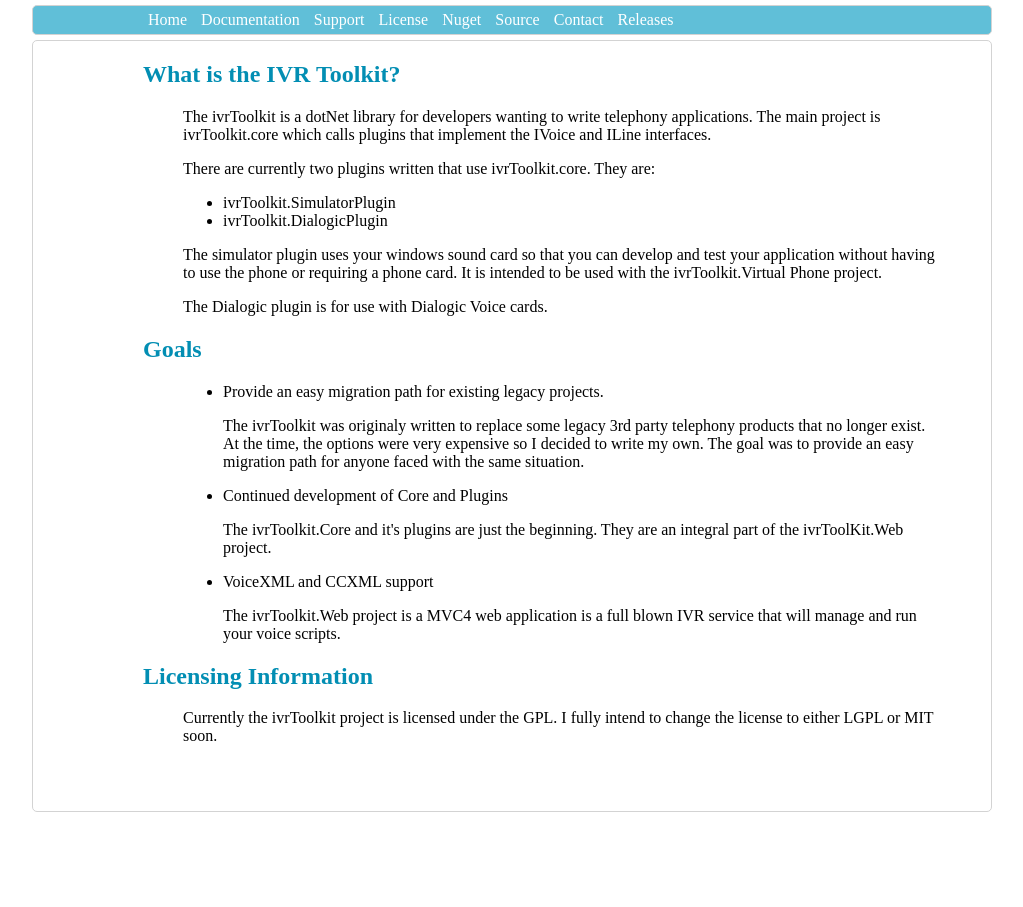
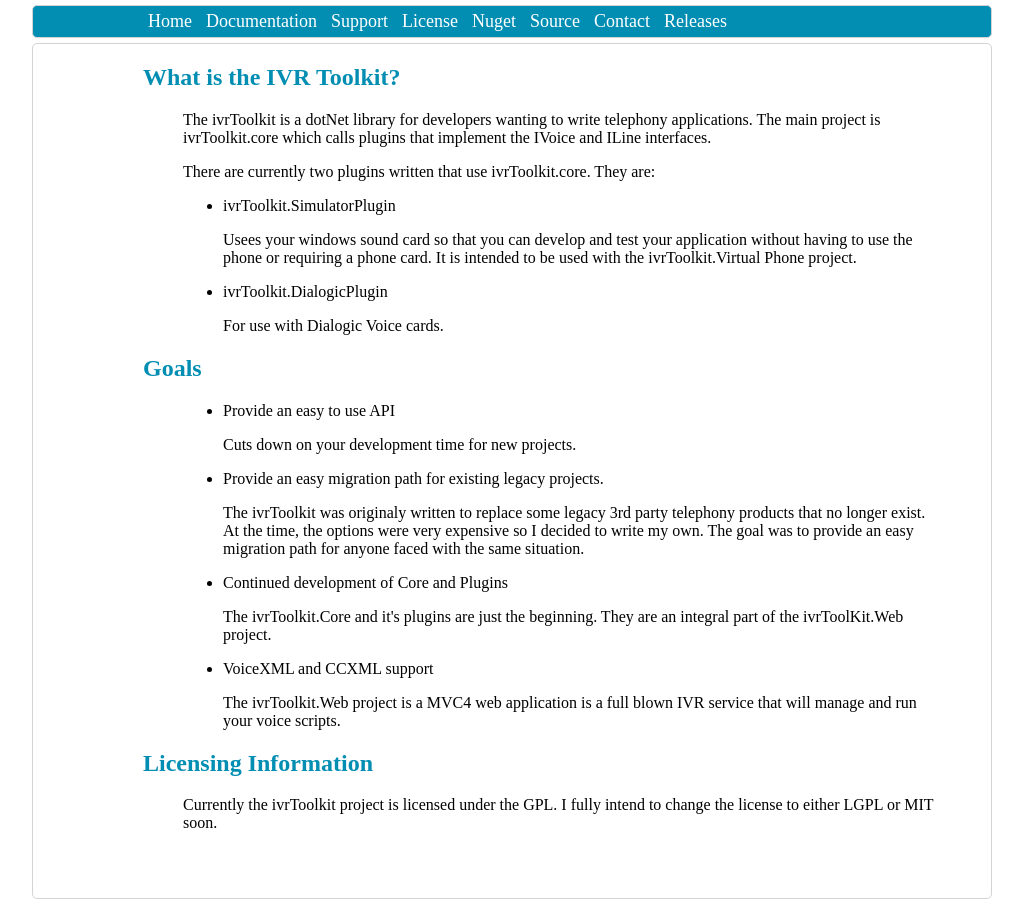
Before and after one commit to ivrToolkit/ivrToolkit.github.io, a PHP site: page / in a window 1280 px wide. Shown: the part 118-1025 px from the top of the page, without its empty margins (128-1151 px from the left). Before the commit the page ends 930 px from the top, so only its background shows below. Run offline with PHP 8.4, Linux system fonts and the light colour scheme.

Commit message:
change menu color and font. a few tweaks to the home page.

```diff
--- a/index.html
+++ b/index.html
@@ -48,19 +48,25 @@
                     </p>
                         <ul>
                             <li>ivrToolkit.SimulatorPlugin</li>
+                            <p>
+                                Usees your windows sound card so that you can develop and test your application without having to use the phone or requiring a phone card.
+                                It is intended to be used with the ivrToolkit.Virtual Phone project.
+                            </p>
                             <li>ivrToolkit.DialogicPlugin</li>
+                            <p>
+                                For use with Dialogic Voice cards.
+                            </p>
                         </ul>
-                    <p>
-                        The simulator plugin uses your windows sound card so that you can develop and test your application without having to use the phone or requiring a phone card.
-                        It is intended to be used with the ivrToolkit.Virtual Phone project.
-                    </p>
-                    <p>
-                        The Dialogic plugin is for use with Dialogic Voice cards.
-                    </p>
                 </div>
                 <h2>Goals</h2>
                 <div class="indent">
                     <ul>
+                        <li>
+                            Provide an easy to use API
+                        </li>
+                        <p>
+                            Cuts down on your development time for new projects.
+                        </p>
                         <li>
                             Provide an easy migration path for existing legacy projects.
                             <p>
--- a/stylesheets/stylesheet.css
+++ b/stylesheets/stylesheet.css
@@ -15,7 +15,6 @@ body
 {
     height: 110px;
     background-color: white;
-    border2: 1px solid lightgray;
 
     -moz-border-radius: 5px;
     -webkit-border-radius: 5px;
@@ -70,7 +69,7 @@ body
 {
     margin-top: 5px;
     margin-bottom: 5px;
-    background-color: #60bfd8;
+    background-color: #028eb3;
     border: 1px solid lightgray;
 
     -moz-border-radius: 5px;
@@ -95,11 +94,12 @@ body
 
         #menuBar li:hover
         {
-            background-color: #028eb3;
+            background-color: #60bfd8;
         }
 
     #menuBar a
     {
+        font-size:large;
         text-decoration: none;
         color: white;
     }
```
